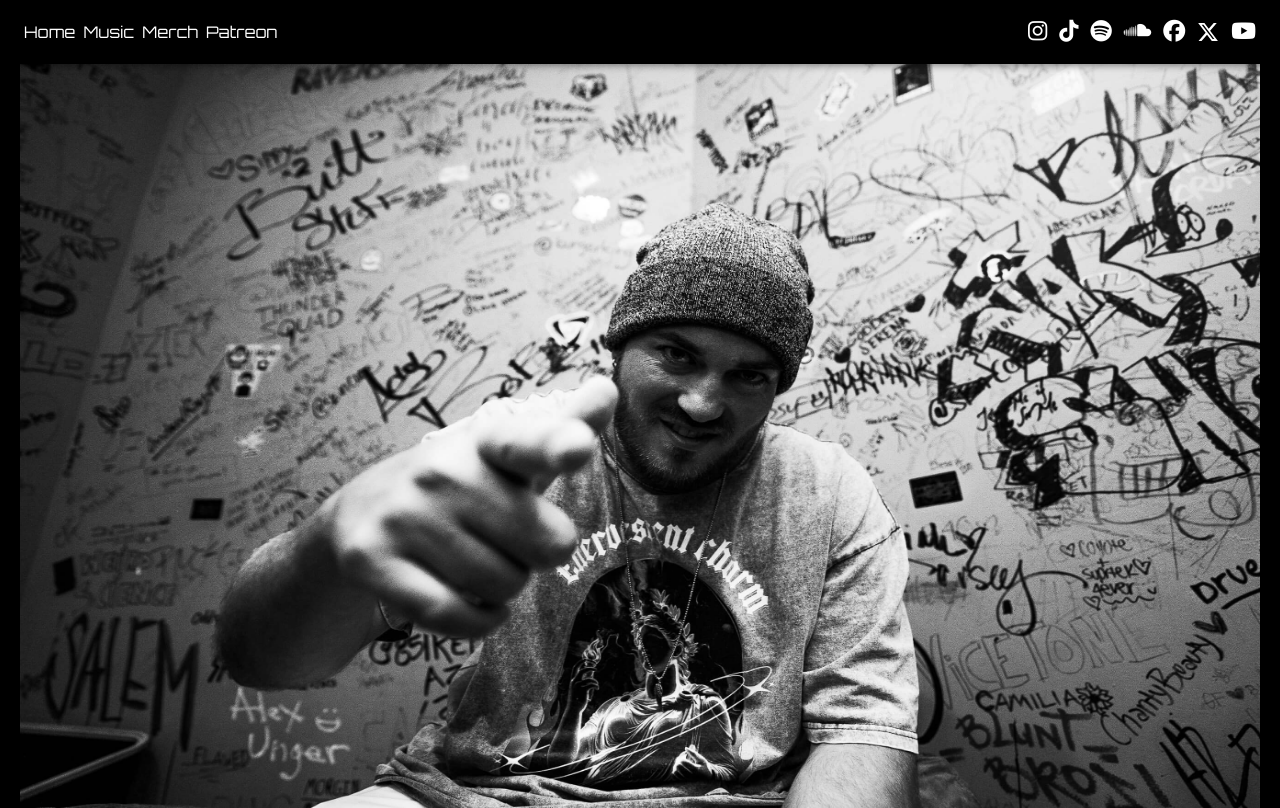
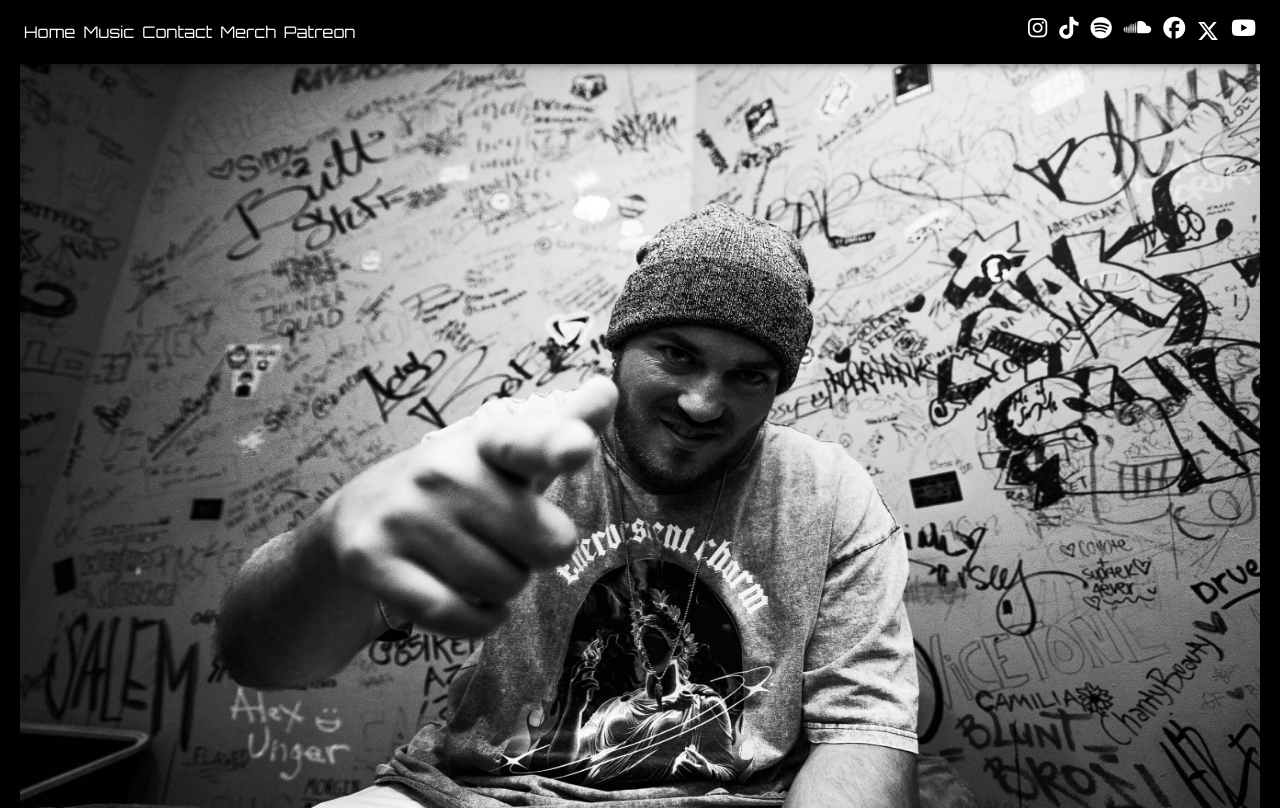
Before and after one commit to ijuliie/phocust, a Next.js app: page / in a window 1280 px wide. Built offline with nearby package versions, Linux system fonts and the light colour scheme.

Commit message:
add font imports into theme file

```diff
--- a/src/components/Home/Home.module.css
+++ b/src/components/Home/Home.module.css
@@ -1,7 +1,3 @@
-.home {
-    margin: 0 auto;
-}
-
 .imageContainer {
     position: relative;
     padding: 0px 20px;
--- a/src/components/Nav/index.tsx
+++ b/src/components/Nav/index.tsx
@@ -2,7 +2,7 @@ import { useEffect, useState } from "react";
 import Link from "next/link";
 import Socials from "../Socials/Socials";
 import MenuIcon from '@mui/icons-material/Menu';
-import { AppBar, Box, Drawer, IconButton, List, ListItem, ListItemButton, Toolbar } from "@mui/material";
+import { AppBar, Box, Drawer, IconButton, List, ListItem, ListItemButton, Toolbar, Typography } from "@mui/material";
 
 export default function Nav() {
     const [mobileOpen, setMobileOpen] = useState(false);
@@ -42,6 +42,7 @@ export default function Nav() {
     const navItems = [
         { href: "/", label: "Home" },
         { href: "/music", label: "Music" },
+        { href: "/contact", label: "Contact" },
         { href: "https://phocust.bassthreadsmerch.com/shop/", label: "Merch", target: "_blank" },
         { href: "https://www.patreon.com/c/iamphocust", label: "Patreon", target: "_blank" },
     ];
@@ -53,7 +54,7 @@ export default function Nav() {
                     <ListItem key={item.label} disablePadding>
                         <ListItemButton>
                             <Link href={item.href} key={item.label} target={item.target}>
-                                {item.label}
+                                <Typography>{item.label}</Typography>
                             </Link>
                         </ListItemButton>
                     </ListItem>
@@ -83,7 +84,9 @@ export default function Nav() {
                     <Box sx={{ display: { xs: 'none', sm: 'flex' }, flexGrow: 1 }}>
                         {navItems.map((item) => (
                             <Box
-                                key={item.label}
+                                key={item.label}>
+                                <Link href={item.href} target={item.target}>
+                                    <Typography
                                         sx={{
                                             marginRight: 1,
                                             "&:hover": {
@@ -91,8 +94,8 @@ export default function Nav() {
                                             },
                                             cursor: "pointer",
                                         }}>
-                                <Link href={item.href} target={item.target}>
                                         {item.label}
+                                    </Typography>
                                 </Link>
                             </Box>
                         ))}
--- a/src/styles/globals.css
+++ b/src/styles/globals.css
@@ -8,7 +8,6 @@ body {
   margin-top: var(--navbar-height, 0px);
   color: #fff;
   background-color: #000;
-  font-family: "Orbitron", sans-serif;
   -webkit-font-smoothing: antialiased;
   -moz-osx-font-smoothing: grayscale;
 }
--- a/src/theme.ts
+++ b/src/theme.ts
@@ -1,6 +1,9 @@
 import { createTheme } from '@mui/material/styles';
 
 export const theme = createTheme({
+    typography: {
+        fontFamily: ["Orbitron", "sans-serif"].join(",")
+    },
     components: {
         MuiPaper: {
             styleOverrides: {
```
Also changed, not shown: src/pages/music.tsx (+18 -3 lines). Lines whose indentation alone changed are shown as unchanged.
